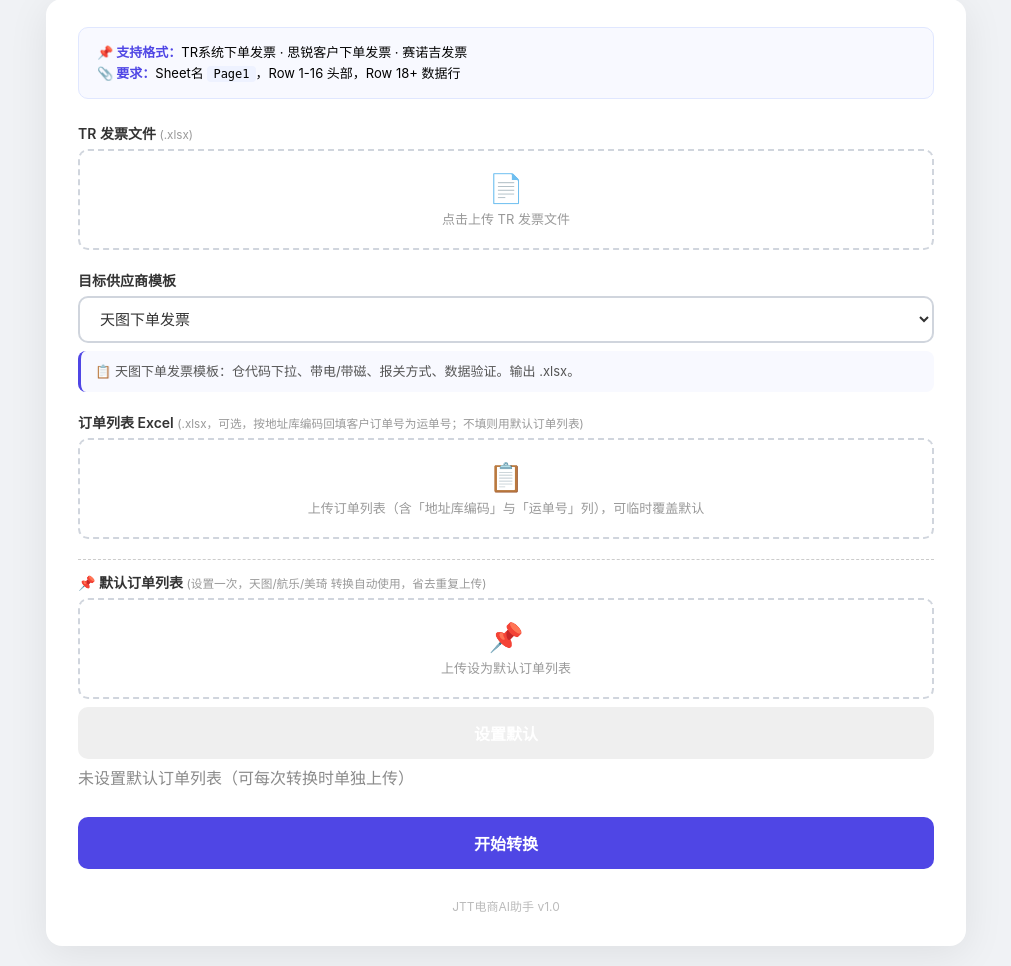
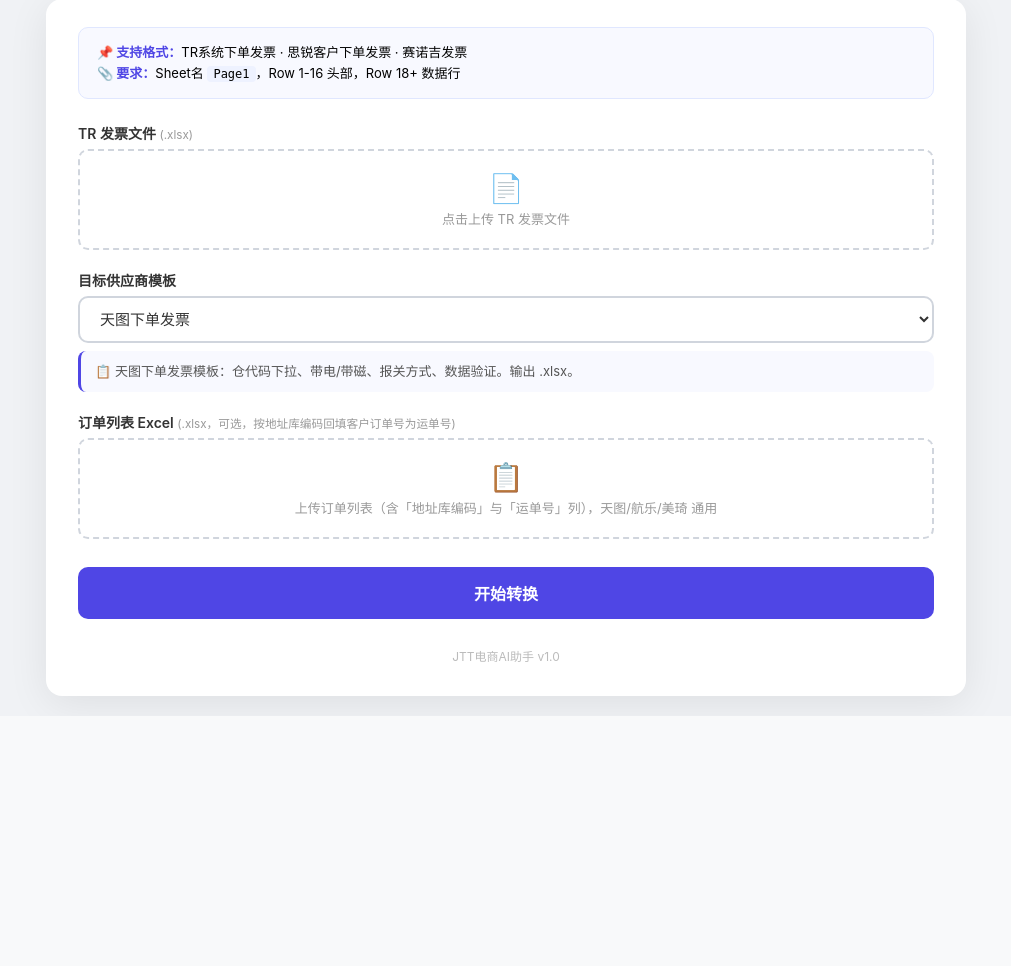
Before and after one commit to berry1984/jtt-assistant, a Flask app: page /invoice in a window 1280 px wide. Shown: the part 276-1242 px from the top of the page, without its empty margins (134-1145 px from the left). After the commit the page ends 992 px from the top, so only its background shows below. Run offline with Flask 3, Linux system fonts and the light colour scheme.

Commit message:
refactor: 移除默认订单列表独立界面，订单列表上传字段直接通用全部目标
按用户要求，不需要额外的「默认订单列表」上传界面：发票转换表单里原有的「订单列表 Excel」上传字段即对所有目标（天图/航乐/美琦）生效，按地址库编码回填运单号。删除 /invoice_set_default_order_list、/invoice_clear_default_order_list 端点、default_data 持久化及页面管理区。

```diff
--- a/TR账单自动生成/app.py
+++ b/TR账单自动生成/app.py
@@ -78,11 +78,6 @@
     except:
         pass
 
-# ── 默认订单列表（发票转换通用；存放在独立目录，不随 uploads 启动清理而丢失）──
-DEFAULT_ORDER_LIST_DIR = os.path.join(THIS_DIR, 'default_data')
-DEFAULT_ORDER_LIST_PATH = os.path.join(DEFAULT_ORDER_LIST_DIR, 'default_order_list.xlsx')
-os.makedirs(DEFAULT_ORDER_LIST_DIR, exist_ok=True)
-
 # ── 发票转换目标格式 ──
 TARGET_OPTIONS = {
     '天图': '天图下单发票',
@@ -143,8 +138,7 @@
 
 @app.route('/invoice', methods=['GET'])
 def invoice_page():
-    return render_template('index.html', targets=TARGET_OPTIONS, active_tab='invoice',
-                           has_default_order_list=os.path.exists(DEFAULT_ORDER_LIST_PATH))
+    return render_template('index.html', targets=TARGET_OPTIONS, active_tab='invoice')
 
 
 # ═══════════════════════════════════════════════════════════
@@ -246,30 +240,6 @@
     """提供转换时提取的临时图片（IMAGE 公式引用）"""
     return send_from_directory(os.path.join(TEMP_IMAGE_DIR, session_id), filename)
 
-@app.route('/invoice_set_default_order_list', methods=['POST'])
-def invoice_set_default_order_list():
-    """上传设置默认订单列表：设置后所有发票转换自动使用（转换时单独上传可临时覆盖）。"""
-    f = request.files.get('default_order_list')
-    if not f or f.filename == '':
-        flash('请选择默认订单列表文件')
-        return redirect('/invoice')
-    os.makedirs(DEFAULT_ORDER_LIST_DIR, exist_ok=True)
-    f.save(DEFAULT_ORDER_LIST_PATH)
-    flash(f'✅ 默认订单列表已设置: {f.filename}（天图/航乐/美琦 转换自动用于匹配运单号）')
-    return redirect('/invoice')
-
-
-@app.route('/invoice_clear_default_order_list', methods=['POST'])
-def invoice_clear_default_order_list():
-    """清除默认订单列表，恢复为仅使用转换时上传的订单列表。"""
-    if os.path.exists(DEFAULT_ORDER_LIST_PATH):
-        os.remove(DEFAULT_ORDER_LIST_PATH)
-        flash('已清除默认订单列表')
-    else:
-        flash('当前未设置默认订单列表')
-    return redirect('/invoice')
-
-
 @app.route('/invoice_convert', methods=['POST'])
 def invoice_convert():
     invoice_file = request.files.get('invoice_file')
@@ -312,15 +282,11 @@
 
         base_name = os.path.splitext(invoice_file.filename)[0]
 
-        # 订单列表（可选）：所有目标均支持按地址库编码回填客户订单号为运单号。
-        # 优先用本次上传的订单列表；未上传且已设置默认订单列表时，自动使用默认文件。
+        # 订单列表（可选）：所有目标（天图/航乐/美琦）均支持按地址库编码回填客户订单号为运单号。
         order_list_path = None
         if order_list_file and order_list_file.filename:
             order_list_path = os.path.join(tmp_dir, 'order_list.xlsx')
             order_list_file.save(order_list_path)
-        elif os.path.exists(DEFAULT_ORDER_LIST_PATH):
-            order_list_path = DEFAULT_ORDER_LIST_PATH
-            print(f'   📋 使用默认订单列表: {DEFAULT_ORDER_LIST_PATH}')
 
         # 文件名：航乐按 "客户名称 订单号 欧洲/英国发票.xlsx" 格式
         if target.startswith('航乐'):
--- a/TR账单自动生成/templates/index.html
+++ b/TR账单自动生成/templates/index.html
@@ -289,37 +289,15 @@
         <div class="format-desc" id="formatDesc"></div>
       </div>
 
-      <div class="form-group" id="orderListGroup" style="display:none;">
-        <label>订单列表 Excel <small>(.xlsx，可选，按地址库编码回填客户订单号为运单号；不填则用默认订单列表)</small></label>
+      <div class="form-group" id="orderListGroup">
+        <label>订单列表 Excel <small>(.xlsx，可选，按地址库编码回填客户订单号为运单号)</small></label>
         <div class="file-input-wrapper" id="iw2">
           <input type="file" name="order_list" accept=".xlsx"
                  onchange="updateLabel(this, 'iw2')">
           <div class="icon">📋</div>
-          <div class="hint">上传订单列表（含「地址库编码」与「运单号」列），可临时覆盖默认</div>
+          <div class="hint">上传订单列表（含「地址库编码」与「运单号」列），天图/航乐/美琦 通用</div>
           <div class="filename"></div>
         </div>
-      </div>
-
-      <div class="form-group" style="border-top:1px dashed #ccc;padding-top:12px;margin-top:6px;">
-        <label>📌 默认订单列表 <small>(设置一次，天图/航乐/美琦 转换自动使用，省去重复上传)</small></label>
-        <form method="post" action="/invoice_set_default_order_list" enctype="multipart/form-data" id="defaultOrderListForm" style="display:flex;gap:8px;align-items:center;flex-wrap:wrap;">
-          <div class="file-input-wrapper" id="iw3" style="flex:1;min-width:200px;">
-            <input type="file" name="default_order_list" accept=".xlsx"
-                   onchange="updateLabel(this, 'iw3')">
-            <div class="icon">📌</div>
-            <div class="hint">上传设为默认订单列表</div>
-            <div class="filename"></div>
-          </div>
-          <button type="submit" class="btn btn-secondary" id="setDefaultBtn">设置默认</button>
-        </form>
-        {% if has_default_order_list %}
-        <div class="hint" style="color:#2e7d32;margin-top:6px;">✔ 默认订单列表已设置，转换时将自动用于匹配运单号</div>
-        <form method="post" action="/invoice_clear_default_order_list" id="clearDefaultForm" style="margin-top:4px;">
-          <button type="submit" class="btn btn-danger btn-sm">清除默认订单列表</button>
-        </form>
-        {% else %}
-        <div class="hint" style="color:#8a8a8a;margin-top:6px;">未设置默认订单列表（可每次转换时单独上传）</div>
-        {% endif %}
       </div>
 
       <button type="submit" class="btn btn-primary" id="invoiceBtn">开始转换</button>
@@ -554,9 +532,6 @@
 function updateDesc() {
   const sel = document.getElementById('formatSelect');
   document.getElementById('formatDesc').textContent = DESCS[sel.value] || '';
-  // 订单列表上传区：所有目标（天图/航乐/美琦）均显示（按地址库编码回填客户订单号）
-  const og = document.getElementById('orderListGroup');
-  if (og) og.style.display = '';
 }
 updateDesc();
 
```
Also changed, not shown: docs/03-invoice-convert.md (+3 -11 lines), .cursor/skills/jtt-invoice-convert/SKILL.md.
